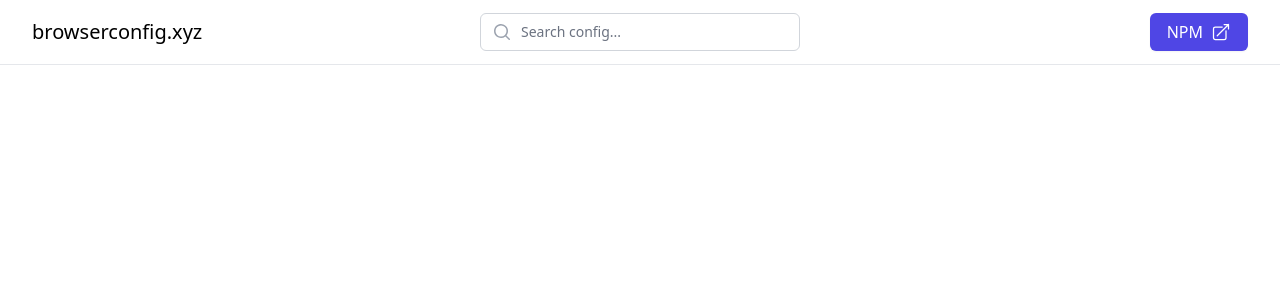
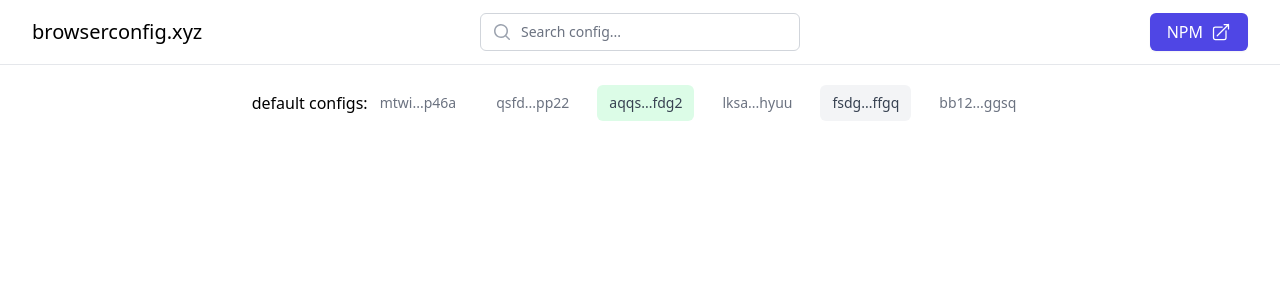
Before and after one commit to holma91/browserconfig, a Next.js app in the folder client/: page / in a window 1280 px wide. Shown: the top 300 px of the page. Built offline with nearby package versions, Linux system fonts and the light colour scheme; a web font is replaced by a local one.

Commit message:
add defaults

```diff
--- a/client/components/Layout.tsx
+++ b/client/components/Layout.tsx
@@ -1,11 +1,10 @@
 import { ReactNode } from 'react';
 import Header from './Header';
-import Header2 from './Header';
 
 export default function Layout({ children }: { children: ReactNode }) {
   return (
     <>
-      <Header2 />
+      <Header />
       {children}
     </>
   );
--- /dev/null
+++ b/client/components/Tabs.tsx
@@ -0,0 +1,36 @@
+const tabs = [
+  { name: 'My Account', href: '#', current: false },
+  { name: 'Company', href: '#', current: false },
+  { name: 'Team Members', href: '#', current: true },
+  { name: 'Billing', href: '#', current: false },
+];
+
+function classNames(...classes: any[]) {
+  return classes.filter(Boolean).join(' ');
+}
+
+export default function Tabs() {
+  return (
+    <div>
+      <div className="hidden sm:block">
+        <nav className="flex space-x-4" aria-label="Tabs">
+          {tabs.map((tab) => (
+            <a
+              key={tab.name}
+              href={tab.href}
+              className={classNames(
+                tab.current
+                  ? 'bg-gray-100 text-gray-700'
+                  : 'text-gray-500 hover:text-gray-700',
+                'px-3 py-2 font-medium text-sm rounded-md'
+              )}
+              aria-current={tab.current ? 'page' : undefined}
+            >
+              {tab.name}
+            </a>
+          ))}
+        </nav>
+      </div>
+    </div>
+  );
+}
--- a/client/pages/index.tsx
+++ b/client/pages/index.tsx
@@ -1,6 +1,27 @@
 import Head from 'next/head';
+import Tabs from '../components/Tabs';
+import { PlusIcon as PlusIconMini } from '@heroicons/react/20/solid';
+
+const tabs = [
+  {
+    name: 'mtwi...p46a',
+    href: '#',
+    current: false,
+  },
+  { name: 'qsfd...pp22', href: '#', current: false },
+  { name: 'aqqs...fdg2', href: '#', current: false },
+  { name: 'lksa...hyuu', href: '#', current: false },
+  { name: 'fsdg...ffgq', href: '#', current: true },
+  { name: 'bb12...ggsq', href: '#', current: false },
+];
+
+function classNames(...classes: any[]) {
+  return classes.filter(Boolean).join(' ');
+}
 
 export default function Home() {
+  const active = 'aqqs...fdg2';
+
   return (
     <div>
       <Head>
@@ -8,7 +29,38 @@ export default function Home() {
         <meta name="browserconfig.xyz" content="Generated by create next app" />
         <link rel="icon" href="/favicon.ico" />
       </Head>
-      {/* <h1 className="text-3xl font-bold underline">Hello world!</h1> */}
+      <div className="mt-5 flex justify-center">
+        <div>
+          <div className="flex items-center font-medium">
+            <p>default configs:</p>
+            <nav className="flex space-x-4" aria-label="Tabs">
+              {tabs.map((tab) => (
+                <a
+                  key={tab.name}
+                  href={tab.href}
+                  className={classNames(
+                    tab.name === active
+                      ? 'bg-green-100 text-gray-700'
+                      : tab.current
+                      ? 'bg-gray-100 text-gray-700'
+                      : 'text-gray-500 hover:text-gray-700',
+                    'px-3 py-2 font-medium text-sm rounded-md'
+                  )}
+                  aria-current={tab.current ? 'page' : undefined}
+                >
+                  {tab.name}
+                </a>
+              ))}
+            </nav>
+            {/* <button
+              type="button"
+              className="inline-flex items-center rounded-full border border-transparent bg-indigo-600 p-1 text-white shadow-sm hover:bg-indigo-700 focus:outline-none focus:ring-2 focus:ring-indigo-500 focus:ring-offset-2 h-7 w-7 ml-2"
+            >
+              <PlusIconMini className="h-5 w-5" aria-hidden="true" />
+            </button> */}
+          </div>
+        </div>
+      </div>
     </div>
   );
 }
```
